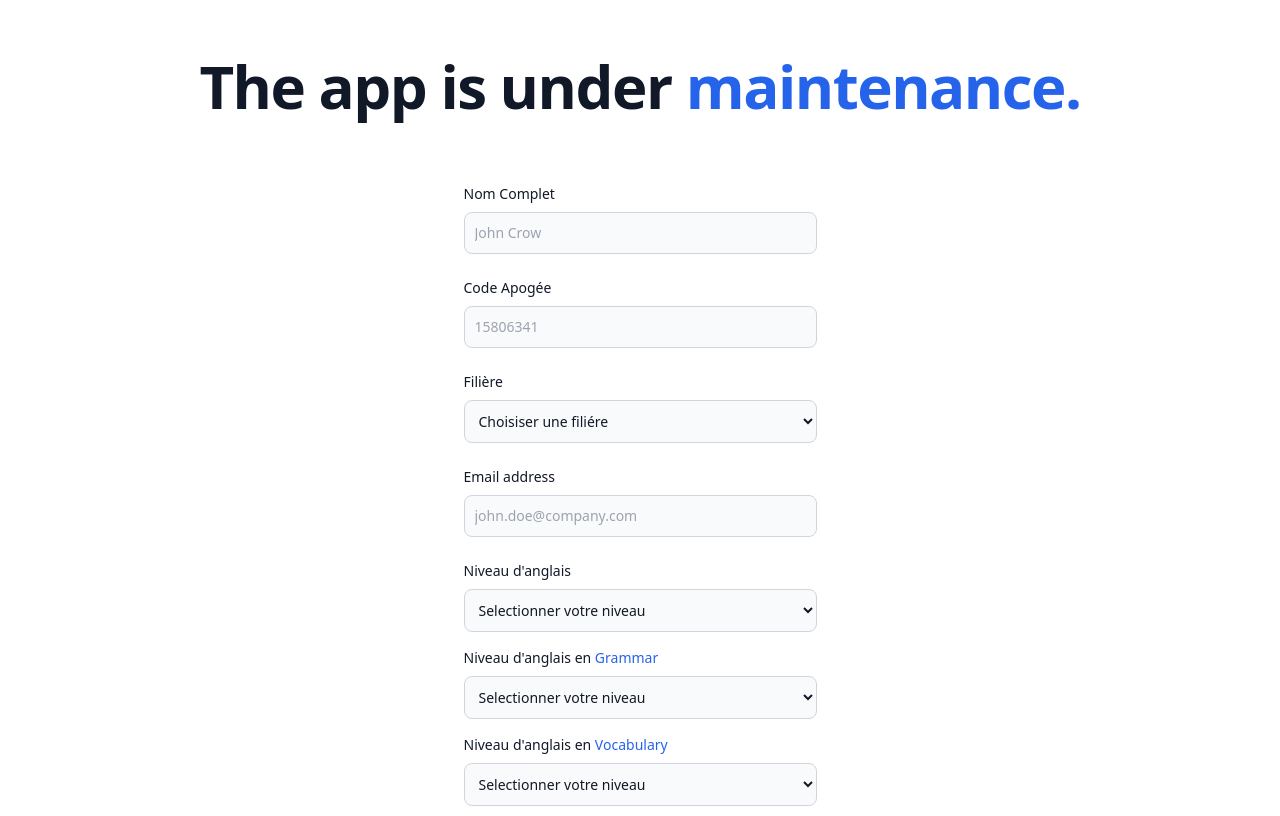
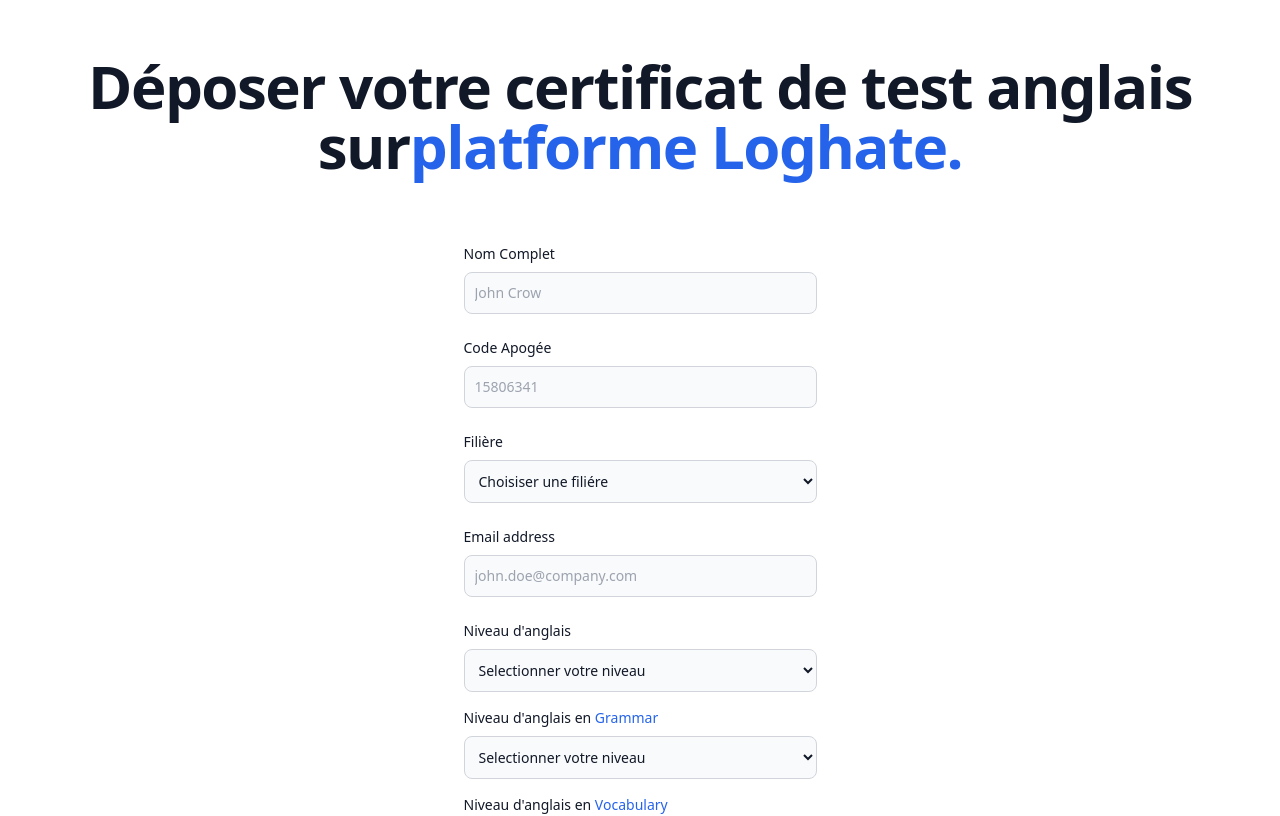
Before and after one commit to sumatoken/university-student-relations, a Next.js app: page / in a window 1280 px wide. Shown: the top 816 px of the page. Built offline with nearby package versions, Linux system fonts and the light colour scheme.

Commit message:
added verify page

```diff
--- a/src/app/page.tsx
+++ b/src/app/page.tsx
@@ -150,9 +150,9 @@
       <ToastContainer />
 
        <h1 className="md:mb-4 mb-1 p-4 text-4xl text-center font-extrabold leading-none tracking-tight text-gray-900 md:text-5xl lg:text-6xl dark:text-white">
-        The app is under{" "}
+        Déposer votre certificat de test anglais sur
         <span className="text-blue-600 dark:text-blue-500">
-          maintenance.
+          platforme Loghate.
         </span>{" "}
       </h1>
         <form className="p-3" onSubmit={(e) => e.preventDefault()}>
```
